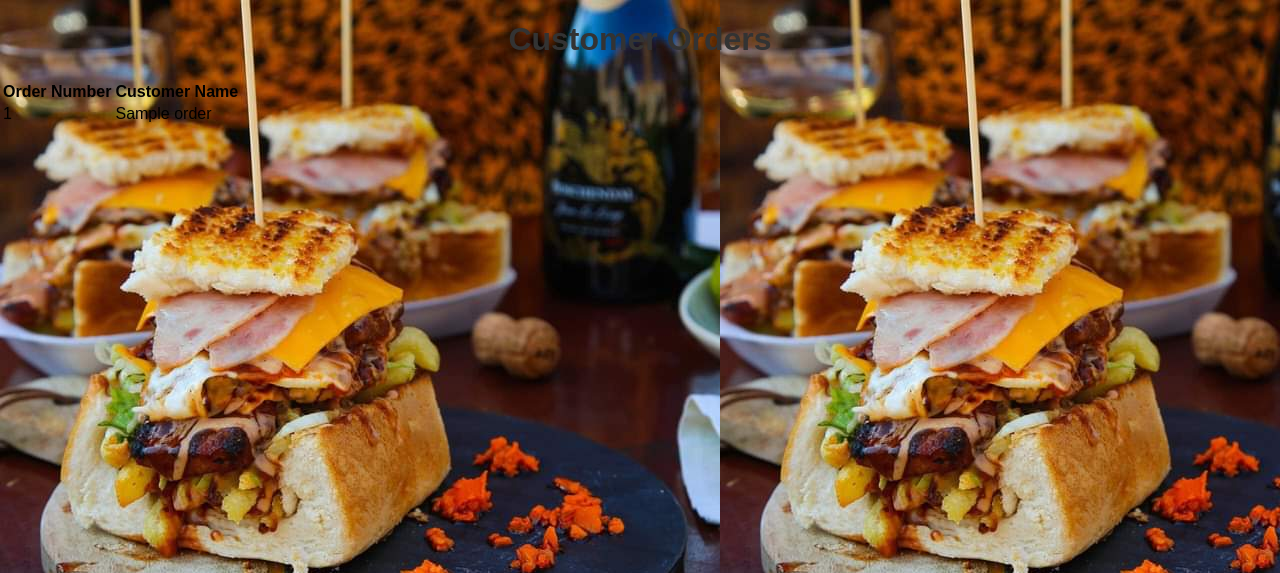
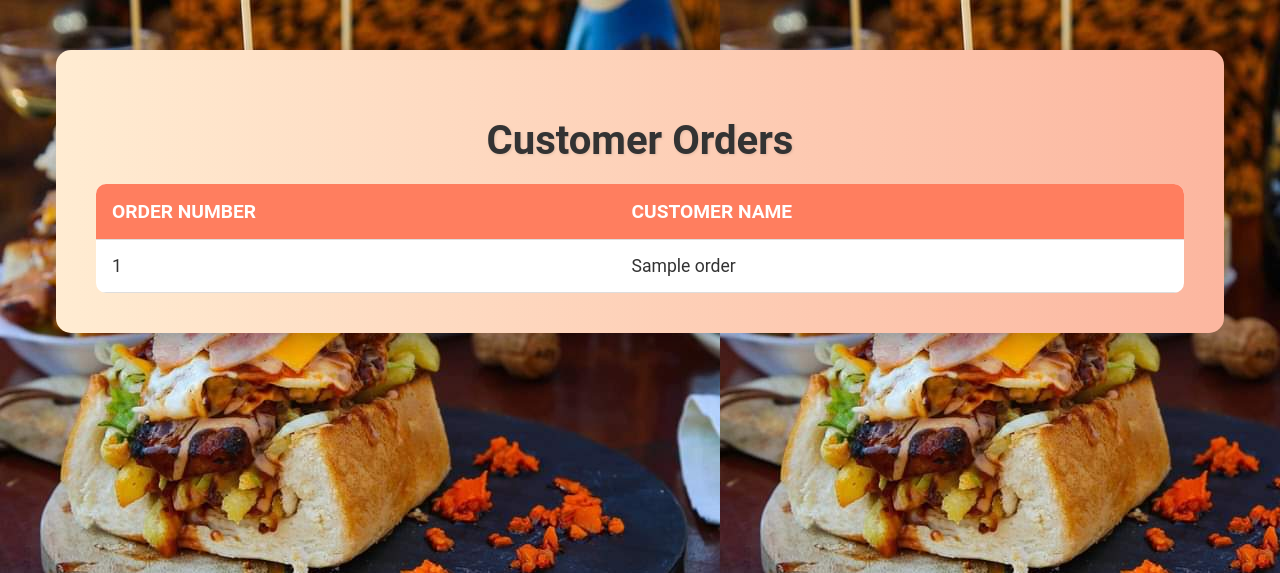
Before and after one commit to TNyokong/KOTA-RESTURANT-ORDER-WEB-APPLICATION-USING-FLASK, a Flask app: page /orders in a window 1280 px wide. Shown: the top 573 px of the page. Run offline with Flask 3, Linux system fonts and the light colour scheme; tables that the repository leaves empty or names only in its code hold one stand-in row (values such as "Sample post").

Commit message:
styling the order page

```diff
--- a/static/style.css
+++ b/static/style.css
@@ -1,3 +1,6 @@
+
+/* index page */
+
 body {
     background-image: url("/static/images/kota.jpeg");
     font-family: Arial, sans-serif;
@@ -54,3 +57,74 @@
 button[type="submit"]:hover {
     background-color: #218838;
 }
+
+/* styles.css */
+
+#orders-container {
+    font-family: 'Roboto', sans-serif;
+    background: linear-gradient(to right, #ffecd2, #fcb69f);
+    padding: 40px;
+    border-radius: 15px;
+    width: 85%;
+    margin: 50px auto;
+    box-shadow: 0 8px 20px rgba(0, 0, 0, 0.2);
+}
+
+#orders-container h1 {
+    text-align: center;
+    font-size: 2.5rem;
+    color: #333;
+    margin-bottom: 20px;
+    font-weight: bold;
+    text-shadow: 1px 1px 3px rgba(0, 0, 0, 0.1);
+}
+
+#orders-container table {
+    width: 100%;
+    border-collapse: collapse;
+    background-color: white;
+    border-radius: 10px;
+    overflow: hidden;
+}
+
+#orders-container th, #orders-container td {
+    padding: 16px;
+    text-align: left;
+    border-bottom: 1px solid #ddd;
+}
+
+#orders-container th {
+    background-color: #ff7e5f;
+    color: white;
+    font-size: 1.2rem;
+    text-transform: uppercase;
+}
+
+#orders-container tr:nth-child(even) {
+    background-color: #f9f9f9;
+}
+
+#orders-container tr:hover {
+    background-color: #ffe0cc;
+}
+
+#orders-container td {
+    color: #333;
+    font-size: 1.1rem;
+}
+
+@media (max-width: 768px) {
+    #orders-container {
+        width: 100%;
+        padding: 20px;
+    }
+
+    #orders-container table, #orders-container th, #orders-container td {
+        font-size: 0.9rem;
+        padding: 10px;
+    }
+
+    #orders-container h1 {
+        font-size: 2rem;
+    }
+}
```
